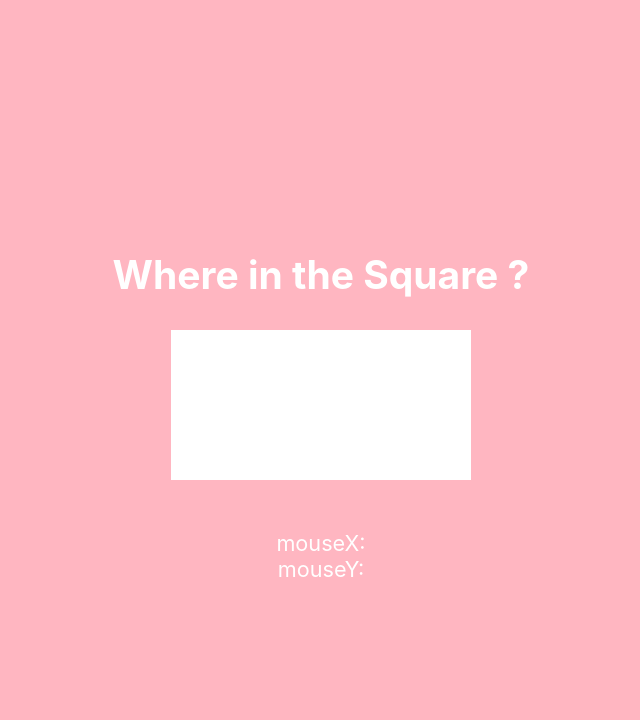
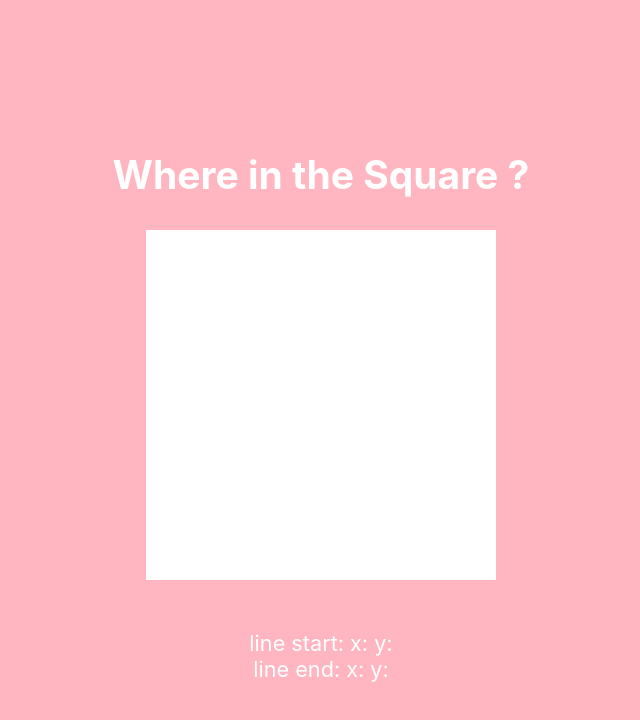
Before and after one commit to jonars99/Where-In-Square, a React (Create React App) app: page / in a window 1280 px wide. Shown: the top 720 px of the page, without its empty margins (319-959 px from the left). Built offline with nearby package versions, Linux system fonts and the light colour scheme.

Commit message:
draw line on canvas click

```diff
--- a/src/App.js
+++ b/src/App.js
@@ -1,19 +1,49 @@
 import './App.css';
-import { useState } from 'react';
+import { useEffect, useRef, useState } from 'react';
 
 function App() {
-  const [ coords, setCoords ] = useState([]);
+  const [ coords, setCoords ] = useState({
+    start: [],
+    end: [],
+  });
+  const c = useRef();
+
+  const drawLine = () => {
+    var ctx = c.current.getContext("2d");
+    ctx.beginPath();
+    ctx.moveTo(coords.start[0], coords.start[1]);
+    ctx.lineTo(coords.end[0], coords.end[1]);
+    ctx.stroke();
+  }
 
   const handleClick = (e) => {
-    setCoords([e.pageX, e.pageY]);
+    const rect = e.target.getBoundingClientRect()
+    var x = e.clientX - rect.left;
+    var y = e.clientY - rect.top;
+    if (coords.start.length == 0) {
+      setCoords({
+        start: [Math.floor(x), Math.floor(y)],
+        end: [Math.floor(x), Math.floor(y)],
+      })
+    }
+    else {
+      setCoords({
+        start: [coords.end[0], coords.end[1]],
+        end: [Math.floor(x), Math.floor(y)],
+      })
+    }
   }
+
+  useEffect(() => {
+    drawLine();
+  }, [coords]);
 
   return (
     <div className="App App-header">
       <h2>Where in the Square ?</h2>
-      <canvas className="square" onClick={handleClick}></canvas>
-      <small>mouseX: {coords[0]}</small>
-      <small>mouseY: {coords[1]}</small>
+      <canvas width="350" height="350" ref={c} className="square" onClick={handleClick}></canvas>
+      <small>line start: x:{coords.start[0]}  y:{coords.start[1]}</small>
+      <small>line end: x:{coords.end[0]} y:{coords.end[1]}</small>
     </div>
   );
 }
```
